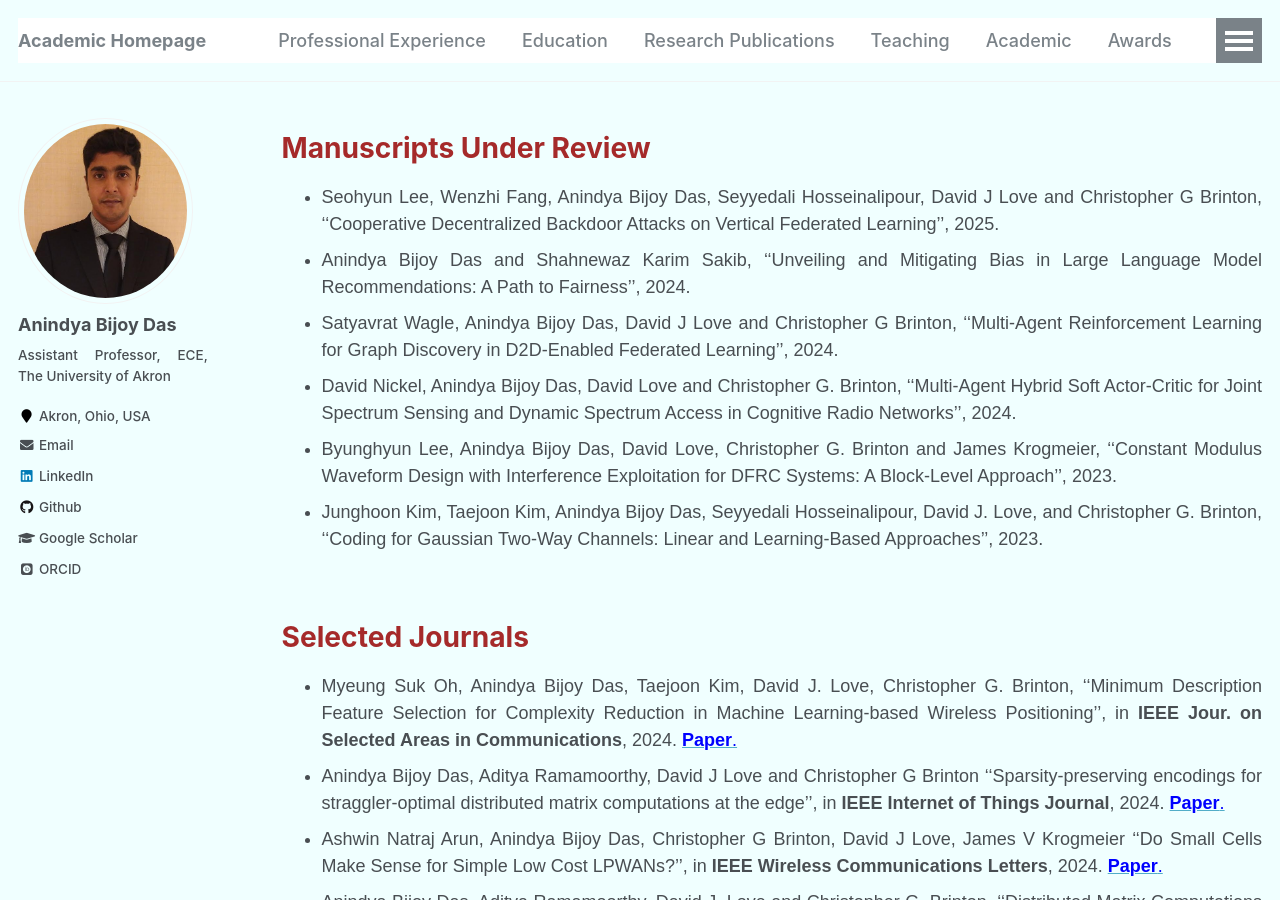
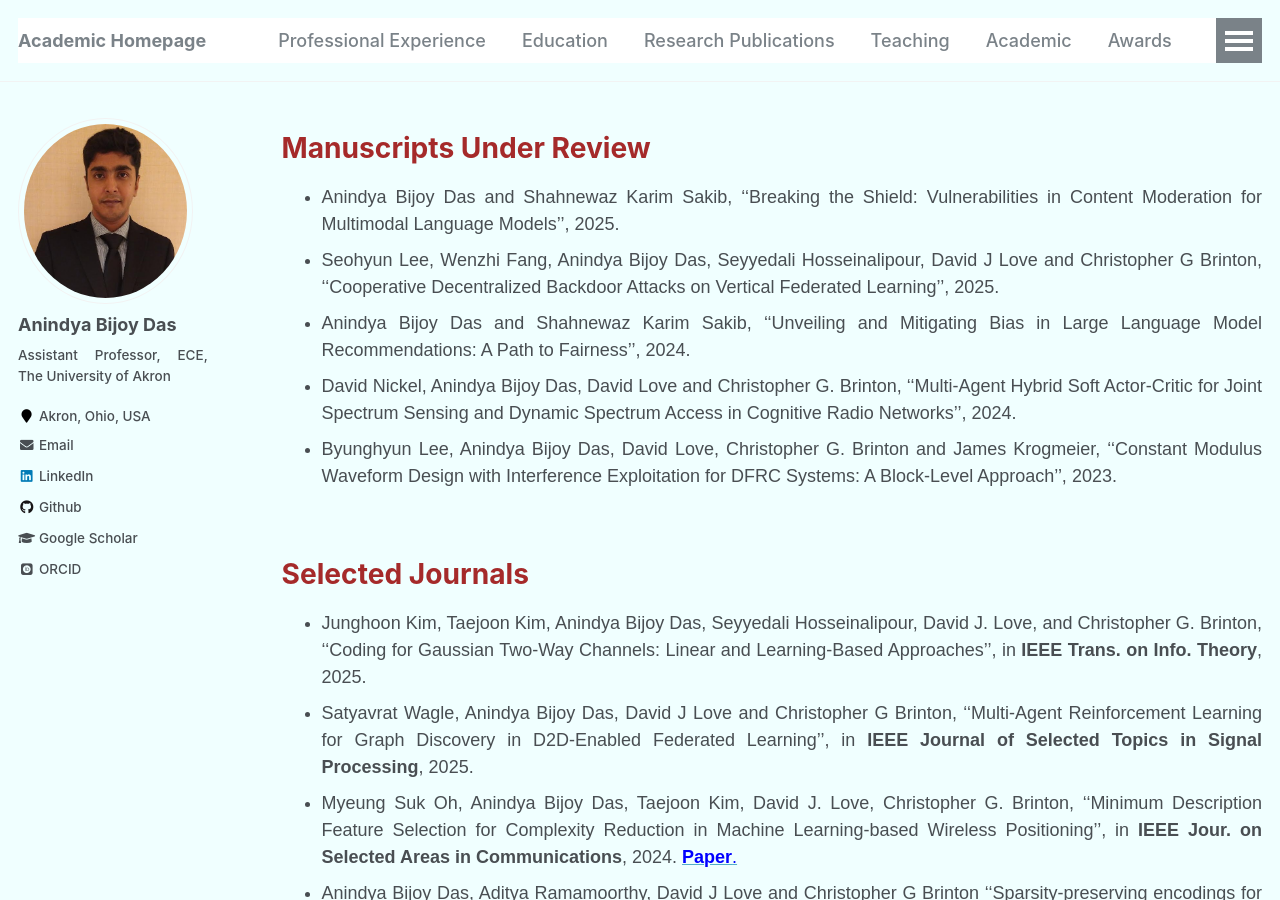
Before and after one commit to anindyabijoydas/portfolio, a Jekyll site: the page built from _pages/research.md, in a window 1280 px wide and 900 px high. Built offline with Jekyll 4.4.1, drawn with Linux system fonts in a browser that asks for light colours; some web fonts are replaced; some of the changed text lies outside the part shown.

Commit message:
Update research.md

```diff
--- a/_pages/research.md
+++ b/_pages/research.md
@@ -20,18 +20,19 @@ redirect_from:
 
 <span style="color:brown">**Manuscripts Under Review**</span>
 ======
+   * Anindya Bijoy Das and Shahnewaz Karim Sakib, ''Breaking the Shield: Vulnerabilities in Content Moderation for Multimodal Language Models'', 2025.
    * Seohyun Lee, Wenzhi Fang, Anindya Bijoy Das, Seyyedali Hosseinalipour, David J Love and Christopher G Brinton, ''Cooperative Decentralized Backdoor Attacks on Vertical Federated Learning'', 2025.
    * Anindya Bijoy Das and Shahnewaz Karim Sakib, ''Unveiling and Mitigating Bias in Large Language Model Recommendations: A Path to Fairness'', 2024.
-   * Satyavrat Wagle, Anindya Bijoy Das, David J Love and Christopher G Brinton, ''Multi-Agent Reinforcement Learning for Graph Discovery in D2D-Enabled Federated Learning'', 2024.
    * David Nickel, Anindya Bijoy Das, David Love and Christopher G. Brinton, ''Multi-Agent Hybrid Soft Actor-Critic for Joint Spectrum Sensing and Dynamic Spectrum Access in Cognitive Radio Networks'', 2024.
    * Byunghyun Lee, Anindya Bijoy Das, David Love, Christopher G. Brinton and James Krogmeier, ''Constant Modulus Waveform Design with Interference Exploitation for DFRC Systems: A Block-Level Approach'', 2023.
-   * Junghoon Kim, Taejoon Kim, Anindya Bijoy Das, Seyyedali Hosseinalipour, David J. Love, and Christopher G. Brinton, ''Coding for Gaussian Two-Way Channels: Linear and Learning-Based Approaches'', 2023.
 
 
 <br />
 
 <span style="color:brown">**Selected Journals**</span>
 ======
+   * Junghoon Kim, Taejoon Kim, Anindya Bijoy Das, Seyyedali Hosseinalipour, David J. Love, and Christopher G. Brinton, ''Coding for Gaussian Two-Way Channels: Linear and Learning-Based Approaches'',  in **IEEE Trans. on Info. Theory**, 2025.
+   * Satyavrat Wagle, Anindya Bijoy Das, David J Love and Christopher G Brinton, ''Multi-Agent Reinforcement Learning for Graph Discovery in D2D-Enabled Federated Learning'',  in **IEEE Journal of Selected Topics in Signal Processing**, 2025.
    * Myeung Suk Oh, Anindya Bijoy Das, Taejoon Kim, David J. Love, Christopher G. Brinton, ''Minimum Description Feature Selection for Complexity Reduction in Machine Learning-based Wireless Positioning'', in **IEEE Jour. on Selected Areas in Communications**, 2024. [<span style="color:blue">**Paper**.</span>](https://ieeexplore.ieee.org/abstract/document/10556712)
    * Anindya Bijoy Das, Aditya Ramamoorthy, David J Love and Christopher G Brinton ''Sparsity-preserving encodings for straggler-optimal distributed matrix computations at the edge'', in **IEEE Internet of Things Journal**, 2024. [<span style="color:blue">**Paper**.</span>](https://ieeexplore.ieee.org/abstract/document/10633712)
    * Ashwin Natraj Arun, Anindya Bijoy Das, Christopher G Brinton, David J Love, James V Krogmeier ''Do Small Cells Make Sense for Simple Low Cost LPWANs?'', in **IEEE Wireless Communications Letters**, 2024. [<span style="color:blue">**Paper**.</span>](https://ieeexplore.ieee.org/xpl/RecentIssue.jsp?punumber=5962382)
@@ -48,6 +49,7 @@ redirect_from:
 
 <span style="color:brown">**Selected Conference Papers**</span>
 ======
+   * Shahnewaz Karim Sakib, Anindya Bijoy Das and Shibbir Ahmed, ''Battling Misinformation: An Empirical Study on Adversarial Factuality in Open-Source Large Language Models'', in **Trustworthy Natural Language Processing (TrustNLP)**, Colocated with NAACL, 2025.
    * Shahnewaz Karim Sakib and Anindya Bijoy Das, ''Challenging Fairness: A Comprehensive Exploration of Bias in LLM-Based Recommendations'', in **IEEE International Conference on Big Data (BigData)**, 2024. [<span style="color:blue">**paper**.</span>](https://ieeexplore.ieee.org/abstract/document/10825082)
    * Shahnewaz Karim Sakib and Anindya Bijoy Das, ''Explainable Vertical Federated Learning for Healthcare: Ensuring Privacy and Optimal Accuracy'' in **IEEE International Conference on Big Data (BigData)**, 2024. [<span style="color:blue">**paper**.</span>](https://ieeexplore.ieee.org/abstract/document/10825564)
    * Seohyun Lee, Anindya Bijoy Das, Satyavrat Wagle, Christopher G Brinton, ''Smart Information Exchange for Unsupervised Federated Learning via Reinforcement Learning'', **IEEE International Conference on Communications (ICC)**, 2024. [<span style="color:blue">**paper**.</span>](https://arxiv.org/abs/2402.09629)
```
